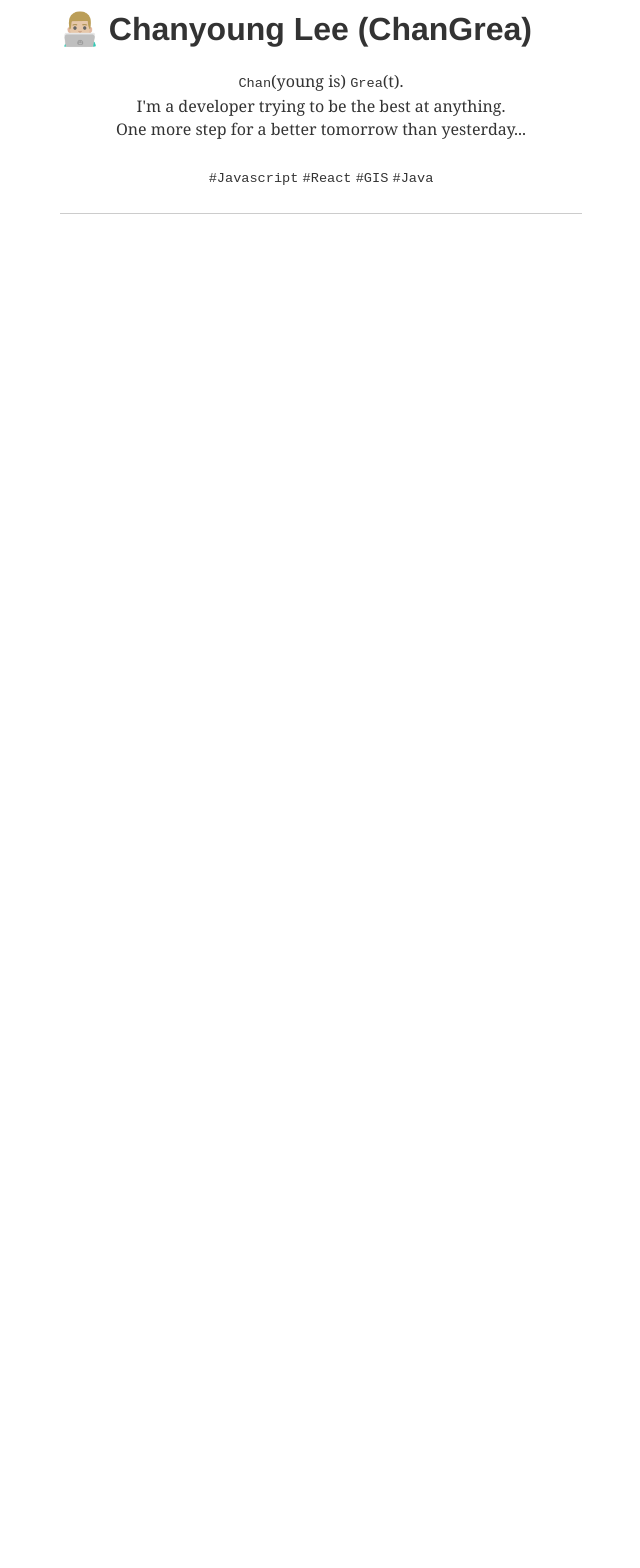
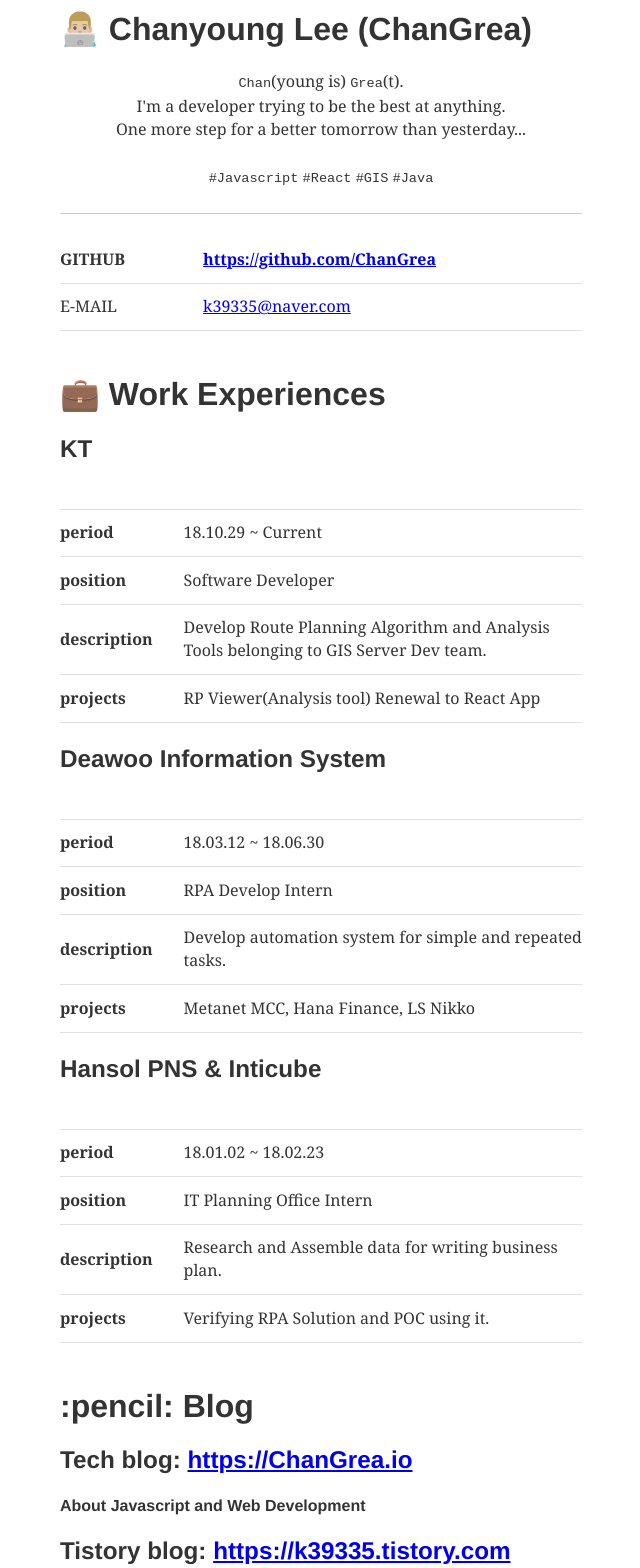
Before and after one commit to ChanGrea/ChanGrea.io, a Gatsby site: page /about in a window 1280 px wide. Shown: the top 1568 px of the page, without its empty margins (319-959 px from the left). Before the commit the page ends 800 px from the top, so only its background shows below. Built offline with nearby package versions, Linux system fonts and the light colour scheme; Gatsby itself is replaced by a stand-in of ours; some packages are replaced by stand-ins of ours; what typography-theme-github would draw is missing.

Commit message:
:card_index: write draft resume

```diff
--- a/content/__about/resume-en.md
+++ b/content/__about/resume-en.md
@@ -16,4 +16,65 @@ One more step for a better tomorrow than yesterday...
 
 ---
 
+| GITHUB | [https://github.com/ChanGrea](https://github.com/ChanGrea) |
+| ------ | ---------------------------------------------------------- |
+| E-MAIL | [k39335@naver.com](mailto:k39335@naver.com)                |
+
 </div>
+
+<br/>
+
+# 💼 Work Experiences
+
+## KT
+
+|                 |                                                                                       |
+| --------------- | ------------------------------------------------------------------------------------- |
+| **period**      | 18.10.29 ~ Current                                                                    |
+| **position**    | Software Developer                                                                    |
+| **description** | Develop Route Planning Algorithm and Analysis Tools belonging to GIS Server Dev team. |
+| **projects**    | RP Viewer(Analysis tool) Renewal to React App                                         |
+
+## Deawoo Information System
+
+|                 |                                                          |
+| --------------- | -------------------------------------------------------- |
+| **period**      | 18.03.12 ~ 18.06.30                                      |
+| **position**    | RPA Develop Intern                                       |
+| **description** | Develop automation system for simple and repeated tasks. |
+| **projects**    | Metanet MCC, Hana Finance, LS Nikko                      |
+
+## Hansol PNS & Inticube
+
+|                 |                                                       |
+| --------------- | ----------------------------------------------------- |
+| **period**      | 18.01.02 ~ 18.02.23                                   |
+| **position**    | IT Planning Office Intern                             |
+| **description** | Research and Assemble data for writing business plan. |
+| **projects**    | Verifying RPA Solution and POC using it.              |
+
+<br/>
+
+# :pencil: Blog
+
+## Tech blog: [https://ChanGrea.io](https://ChanGrea.io)
+
+#### About Javascript and Web Development
+
+## Tistory blog: [https://k39335.tistory.com](https://k39335.tistory.com)
+
+#### About Whole Development
+
+<br/>
+<br/>
+<br/>
+
+<div align="center">
+
+_Thank you for reading my resume._
+
+If you want to contact me, Please send me an email.
+
+<sub><sup>Software Developer <a href="https://github.com/ChanGrea">ChanGrea</a></sup></sub><small>:v:</small>
+
+</div>
```
